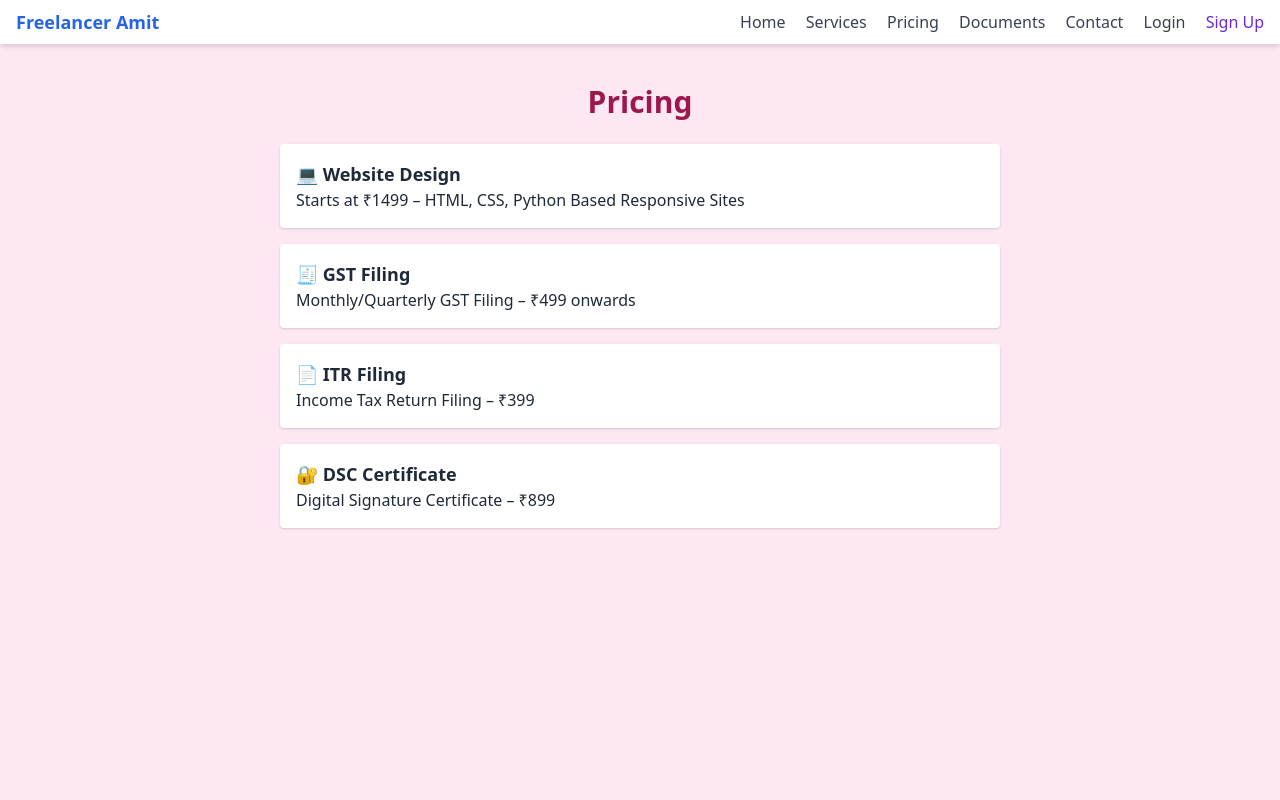
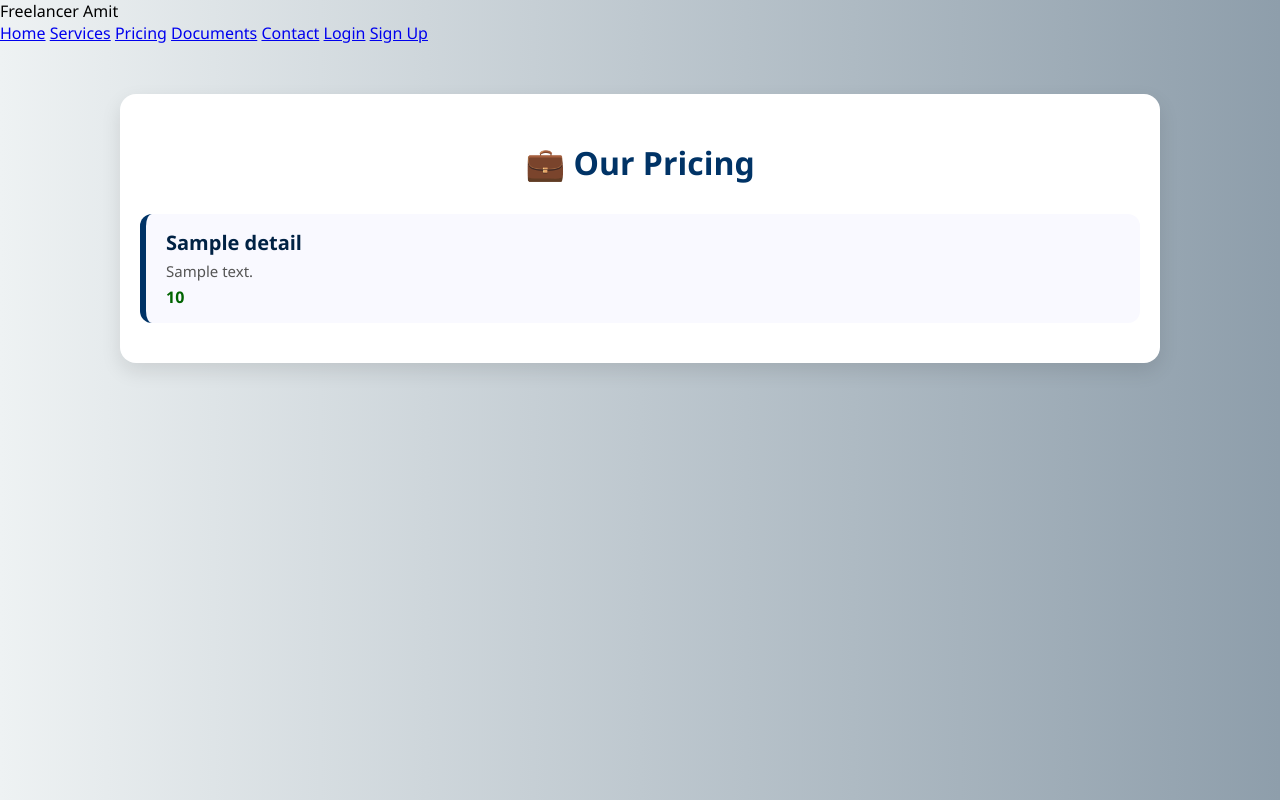
Before and after one commit to AMIT8480927094/freelancer-amit-site, a Flask app: template templates/pricing.html in a window 1280 px wide. Run offline with Flask 3, Linux system fonts and the light colour scheme; the template is opened without the code that fills it: most values are stand-ins (such as "Sample title", 1, 10 or a date in 2020).

Commit message:
Update pricing.html

```diff
--- a/templates/pricing.html
+++ b/templates/pricing.html
@@ -1,36 +1,86 @@
+{% include 'navbar.html' %}
 <!DOCTYPE html>
 <html lang="en">
 <head>
-  <meta charset="UTF-8" />
-  <meta name="viewport" content="width=device-width, initial-scale=1.0"/>
-  <title>Pricing – Freelancer Amit</title>
-  <link href="https://cdn.jsdelivr.net/npm/tailwindcss@2.2.19/dist/tailwind.min.css" rel="stylesheet">
+    <meta charset="UTF-8">
+    <title>Pricing - Freelancer Amit</title>
+    <style>
+        body {
+            font-family: 'Segoe UI', sans-serif;
+            background: linear-gradient(to right, #eef2f3, #8e9eab);
+            margin: 0;
+            padding: 0;
+        }
+
+        .container {
+            max-width: 1000px;
+            margin: 50px auto;
+            padding: 20px;
+            background: white;
+            border-radius: 16px;
+            box-shadow: 0 8px 20px rgba(0, 0, 0, 0.1);
+        }
+
+        h2 {
+            text-align: center;
+            color: #003366;
+            margin-bottom: 30px;
+            font-size: 32px;
+        }
+
+        .service-box {
+            background: #f9f9ff;
+            margin-bottom: 20px;
+            border-left: 6px solid #003366;
+            padding: 15px 20px;
+            border-radius: 12px;
+            transition: 0.3s ease-in-out;
+        }
+
+        .service-box:hover {
+            background: #e0ecf7;
+            transform: scale(1.02);
+        }
+
+        .service-title {
+            font-weight: bold;
+            color: #002244;
+            font-size: 20px;
+        }
+
+        .service-desc {
+            margin: 5px 0;
+            font-size: 15px;
+            color: #555;
+        }
+
+        .service-price {
+            color: #006400;
+            font-weight: bold;
+            margin-top: 5px;
+            font-size: 16px;
+        }
+
+        @media screen and (max-width: 600px) {
+            .container {
+                margin: 20px;
+            }
+            h2 {
+                font-size: 24px;
+            }
+        }
+    </style>
 </head>
-<body class="bg-pink-100 text-gray-800">
-
-  {% include 'navbar.html' %}
-
-  <section class="max-w-3xl mx-auto px-6 py-10">
-    <h1 class="text-3xl font-bold text-center text-pink-800 mb-6">Pricing</h1>
-    <div class="space-y-4">
-      <div class="bg-white p-4 rounded shadow">
-        <h2 class="font-bold text-lg">💻 Website Design</h2>
-        <p>Starts at ₹1499 – HTML, CSS, Python Based Responsive Sites</p>
-      </div>
-      <div class="bg-white p-4 rounded shadow">
-        <h2 class="font-bold text-lg">🧾 GST Filing</h2>
-        <p>Monthly/Quarterly GST Filing – ₹499 onwards</p>
-      </div>
-      <div class="bg-white p-4 rounded shadow">
-        <h2 class="font-bold text-lg">📄 ITR Filing</h2>
-        <p>Income Tax Return Filing – ₹399</p>
-      </div>
-      <div class="bg-white p-4 rounded shadow">
-        <h2 class="font-bold text-lg">🔐 DSC Certificate</h2>
-        <p>Digital Signature Certificate – ₹899</p>
-      </div>
+<body>
+    <div class="container">
+        <h2>💼 Our Pricing</h2>
+        {% for name, details in services.items() %}
+        <div class="service-box">
+            <div class="service-title">{{ details.title }}</div>
+            <div class="service-desc">{{ details.desc }}</div>
+            <div class="service-price">{{ details.price }}</div>
+        </div>
+        {% endfor %}
     </div>
-  </section>
-
 </body>
 </html>
```
